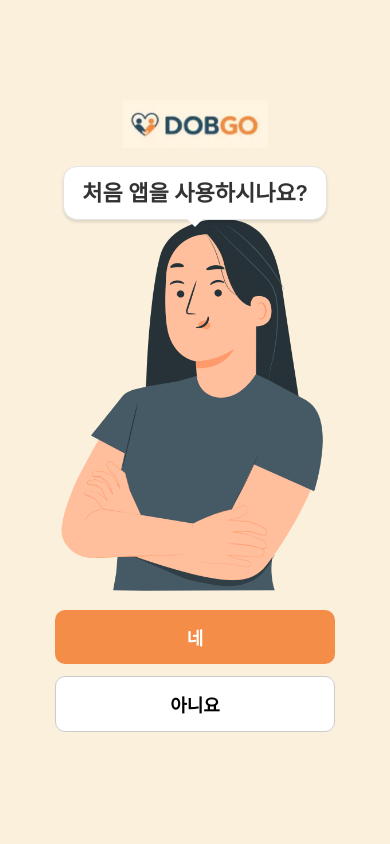
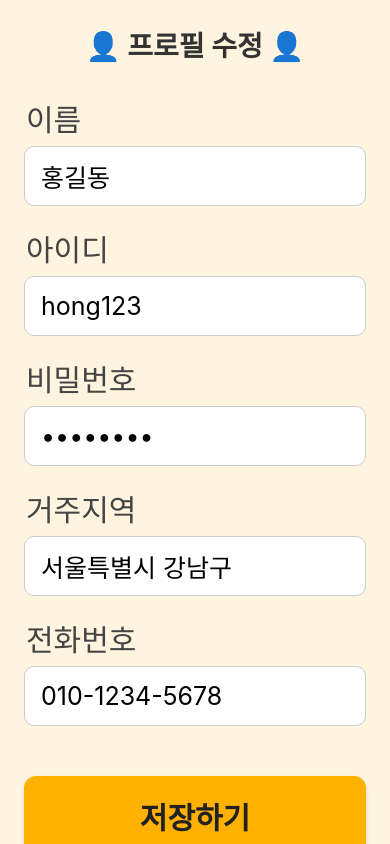
Before and after one commit to capstone2025-team7/mobile-app, a React Native app: screen /EditProfile in a window 390 px wide. Before the commit this address had no page. Built offline with nearby package versions, Linux system fonts and the light colour scheme; what react-native-geocoding would draw is missing.

Commit message:
마이페이지(수정,탈퇴,로그아웃)

```diff
--- a/package.json
+++ b/package.json
@@ -9,10 +9,12 @@
     "web": "expo start --web"
   },
   "dependencies": {
+    "@react-native-async-storage/async-storage": "^2.2.0",
     "@react-navigation/bottom-tabs": "^7.4.6",
     "@react-navigation/native": "^7.1.17",
     "@react-navigation/native-stack": "^7.3.25",
     "expo": "53.0.20",
+    "expo-location": "~18.1.6",
     "expo-status-bar": "~2.2.3",
     "react": "19.0.0",
     "react-native": "0.79.5",
@@ -22,8 +24,7 @@
     "react-native-reanimated": "~3.17.4",
     "react-native-safe-area-context": "5.4.0",
     "react-native-screens": "~4.11.1",
-    "react-native-vector-icons": "^10.3.0",
-    "expo-location": "~18.1.6"
+    "react-native-vector-icons": "^10.3.0"
   },
   "devDependencies": {
     "@babel/core": "^7.20.0"
--- /dev/null
+++ b/screens/EditProfileScreen.js
@@ -0,0 +1,145 @@
+import React, { useState } from 'react';
+import {
+  View,
+  Text,
+  TextInput,
+  StyleSheet,
+  TouchableOpacity,
+  Alert,
+  ScrollView,
+} from 'react-native';
+
+export default function EditProfileScreen() {
+  // 기본값 세팅 (예: 로그인된 유저 정보라고 가정)
+  const [name, setName] = useState('홍길동');
+  const [userId, setUserId] = useState('hong123');
+  const [password, setPassword] = useState('12345678');
+  const [region, setRegion] = useState('서울특별시 강남구');
+  const [phone, setPhone] = useState('010-1234-5678');
+
+  const handleSave = () => {
+    Alert.alert(
+      '✅ 저장 완료',
+      `이름: ${name}\n아이디: ${userId}\n비밀번호: ${password}\n거주지역: ${region}\n전화번호: ${phone}`
+    );
+    // TODO: 서버 전송 or AsyncStorage 저장 등
+  };
+
+  return (
+    <ScrollView contentContainerStyle={styles.scrollContainer}>
+      <View style={styles.container}>
+        <Text style={styles.title}>👤 프로필 수정 👤</Text>
+
+        <View style={styles.field}>
+          <Text style={styles.label}>이름</Text>
+          <TextInput
+            style={styles.input}
+            value={name}
+            onChangeText={setName}
+            placeholder="이름을 입력하세요"
+          />
+        </View>
+
+        <View style={styles.field}>
+          <Text style={styles.label}>아이디</Text>
+          <TextInput
+            style={styles.input}
+            value={userId}
+            onChangeText={setUserId}
+            placeholder="아이디를 입력하세요"
+            autoCapitalize="none"
+          />
+        </View>
+
+        <View style={styles.field}>
+          <Text style={styles.label}>비밀번호</Text>
+          <TextInput
+            style={styles.input}
+            value={password}
+            onChangeText={setPassword}
+            placeholder="비밀번호를 입력하세요"
+            secureTextEntry
+          />
+        </View>
+
+        <View style={styles.field}>
+          <Text style={styles.label}>거주지역</Text>
+          <TextInput
+            style={styles.input}
+            value={region}
+            onChangeText={setRegion}
+            placeholder="거주지역을 입력하세요"
+          />
+        </View>
+
+        <View style={styles.field}>
+          <Text style={styles.label}>전화번호</Text>
+          <TextInput
+            style={styles.input}
+            value={phone}
+            onChangeText={setPhone}
+            placeholder="전화번호를 입력하세요"
+            keyboardType="phone-pad"
+          />
+        </View>
+
+        <TouchableOpacity style={styles.button} onPress={handleSave}>
+          <Text style={styles.buttonText}> 저장하기 </Text>
+        </TouchableOpacity>
+      </View>
+    </ScrollView>
+  );
+}
+
+const styles = StyleSheet.create({
+  scrollContainer: {
+    flexGrow: 1,
+    backgroundColor: '#FFF4E0',
+  },
+  container: {
+    padding: 24,
+    paddingBottom: 40,
+  },
+  title: {
+    fontSize: 28,
+    fontWeight: 'bold',
+    color: '#333',
+    marginBottom: 32,
+    textAlign: 'center',
+  },
+  field: {
+    marginBottom: 20,
+  },
+  label: {
+    fontSize: 30,
+    color: '#444',
+    marginBottom: 6,
+    marginLeft: 2,
+  },
+  input: {
+    backgroundColor: '#fff',
+    paddingVertical: 14,
+    paddingHorizontal: 16,
+    borderRadius: 10,
+    borderWidth: 1,
+    borderColor: '#ccc',
+    fontSize: 25,
+  },
+  button: {
+    backgroundColor: '#FFB100',
+    paddingVertical: 18,
+    borderRadius: 12,
+    alignItems: 'center',
+    marginTop: 30,
+    elevation: 4,
+    shadowColor: '#000',
+    shadowOpacity: 0.1,
+    shadowOffset: { width: 0, height: 2 },
+    shadowRadius: 4,
+  },
+  buttonText: {
+    fontSize: 30,
+    fontWeight: 'bold',
+    color: '#222',
+  },
+});
--- a/screens/HomeScreen.js
+++ b/screens/HomeScreen.js
@@ -1,23 +1,21 @@
-// screens/HomeScreen.js
 import React, { useMemo } from 'react';
 import {
   View,
   Text,
   StyleSheet,
   TouchableOpacity,
-  Image,
   ScrollView,
   SafeAreaView,
   StatusBar,
 } from 'react-native';
-import Icon from 'react-native-vector-icons/Ionicons'; // 설치: yarn add react-native-vector-icons
+import Icon from 'react-native-vector-icons/Ionicons';
+import MaterialIcons from 'react-native-vector-icons/MaterialIcons';
 import colors from '../styles/colors';
 import g from '../styles/global';
 
 export default function HomeScreen({ navigation, route }) {
   const userName = route?.params?.name ?? 'DOBGO 회원';
 
-  // 요일/날짜 포맷 (ko)
   const todayInfo = useMemo(() => {
     const now = new Date();
     const d = now.getDate();
@@ -25,7 +23,6 @@ export default function HomeScreen({ navigation, route }) {
     return { day: d, weekday };
   }, []);
 
-  // 데모용 일정 데이터 (실제 데이터 연동 시 교체)
   const todaySchedule = useMemo(
     () => ({
       title: '게이트볼',
@@ -39,26 +36,16 @@ export default function HomeScreen({ navigation, route }) {
     <SafeAreaView style={[styles.safe, { backgroundColor: colors.ivory }]}>
       <StatusBar barStyle="dark-content" />
       <ScrollView contentContainerStyle={styles.container}>
+
         {/* 상단 앱바 */}
         <View style={styles.appBar}>
           <View style={styles.logoWrap}>
-            {/* 로고 이미지가 있을 경우 주석 해제하고 경로 수정
-            <Image source={require('../assets/logo.png')} style={styles.logoImg} resizeMode="contain" />
-            */}
             <Icon name="heart" size={18} color={colors.orange} style={{ marginRight: 6 }} />
             <Text style={styles.logoText}>
               <Text style={{ color: '#333' }}>DOB</Text>
               <Text style={{ color: colors.orange }}>GO</Text>
             </Text>
           </View>
-
-          <TouchableOpacity
-            style={styles.appBarBtn}
-            onPress={() => navigation.navigate('Notifications')}
-            accessibilityLabel="알림"
-          >
-            <Icon name="notifications-outline" size={22} color="#333" />
-          </TouchableOpacity>
         </View>
 
         {/* 환영 인사 */}
@@ -97,9 +84,8 @@ export default function HomeScreen({ navigation, route }) {
           <FeatureCard
             icon="construct-outline"
             label="부가기능"
-            onPress={() => navigation.navigate('SubScreen')} // ✅ 수정된 부분
+            onPress={() => navigation.navigate('SubScreen')}
           />
-          {/* 오늘 일정 카드(확장) */}
           <TouchableOpacity
             style={[styles.card, styles.scheduleCard]}
             activeOpacity={0.9}
@@ -121,7 +107,7 @@ export default function HomeScreen({ navigation, route }) {
           </TouchableOpacity>
         </View>
 
-        {/* 빠른 동작(CTA) */}
+        {/* 빠른 동작 */}
         <View style={{ marginTop: 16 }}>
           <TouchableOpacity
             style={[g.mainButton, styles.ctaBtn]}
@@ -135,7 +121,18 @@ export default function HomeScreen({ navigation, route }) {
           </TouchableOpacity>
         </View>
 
-        {/* 마진 */}
+        {/* ✅ 하단 마이페이지 버튼 */}
+        <View style={{ marginTop: 12 }}>
+          <TouchableOpacity
+            style={[g.mainButton, styles.mypageBtn]}
+            onPress={() => navigation.navigate('MyPage')}
+            activeOpacity={0.9}
+          >
+            <MaterialIcons name="person-outline" size={18} color="#fff" />
+            <Text style={[g.mainButtonText, { marginLeft: 8 }]}>마이페이지</Text>
+          </TouchableOpacity>
+        </View>
+
         <View style={{ height: 24 }} />
       </ScrollView>
     </SafeAreaView>
@@ -161,7 +158,6 @@ const styles = StyleSheet.create({
     backgroundColor: colors.ivory,
   },
 
-  /* AppBar */
   appBar: {
     flexDirection: 'row',
     alignItems: 'center',
@@ -172,23 +168,12 @@ const styles = StyleSheet.create({
     flexDirection: 'row',
     alignItems: 'center',
   },
-  logoImg: { width: 84, height: 24 },
   logoText: { fontSize: 22, fontWeight: '800', letterSpacing: 0.2 },
-  appBarBtn: {
-    width: 36,
-    height: 36,
-    alignItems: 'center',
-    justifyContent: 'center',
-    borderRadius: 10,
-    backgroundColor: 'rgba(0,0,0,0.04)',
-  },
 
-  /* Greeting */
   greetWrap: { marginTop: 6, marginBottom: 14 },
   greetTitle: { fontSize: 20, fontWeight: '700', color: '#222' },
   greetSub: { fontSize: 14, color: '#6B7280', marginTop: 4 },
 
-  /* Banner */
   banner: {
     backgroundColor: '#fff',
     borderRadius: 18,
@@ -206,7 +191,6 @@ const styles = StyleSheet.create({
   bannerTitle: { fontSize: 15, fontWeight: '700' },
   bannerText: { marginTop: 8, fontSize: 13.5, color: '#4B5563', lineHeight: 19 },
 
-  /* Grid */
   grid: {
     flexDirection: 'row',
     flexWrap: 'wrap',
@@ -214,7 +198,6 @@ const styles = StyleSheet.create({
     rowGap: 14,
   },
 
-  /* Card */
   card: {
     width: '48%',
     backgroundColor: '#fff',
@@ -236,12 +219,11 @@ const styles = StyleSheet.create({
     borderRadius: 12,
     alignItems: 'center',
     justifyContent: 'center',
-    backgroundColor: 'rgba(255,149,0,0.12)', // 오렌지 라이트
+    backgroundColor: 'rgba(255,149,0,0.12)',
     marginBottom: 10,
   },
   cardText: { fontSize: 16, fontWeight: '700', color: '#111' },
 
-  /* Schedule card */
   scheduleCard: { paddingBottom: 16 },
   scheduleHeader: {
     width: '100%',
@@ -261,7 +243,6 @@ const styles = StyleSheet.create({
   scheduleTitle: { fontSize: 15, fontWeight: '700', color: '#111' },
   scheduleTime: { fontSize: 13, color: '#6B7280', marginTop: 4 },
 
-  /* CTA button */
   ctaBtn: {
     flexDirection: 'row',
     alignItems: 'center',
@@ -269,4 +250,14 @@ const styles = StyleSheet.create({
     paddingVertical: 14,
     borderRadius: 14,
   },
+
+  // ✅ 마이페이지 하단 버튼 스타일
+  mypageBtn: {
+    flexDirection: 'row',
+    alignItems: 'center',
+    justifyContent: 'center',
+    paddingVertical: 14,
+    borderRadius: 14,
+    backgroundColor: colors.orange,
+  },
 });
--- /dev/null
+++ b/screens/MyPage.js
@@ -0,0 +1,81 @@
+import React from 'react';
+import { View, Text, StyleSheet, TouchableOpacity, Alert } from 'react-native';
+import { useNavigation } from '@react-navigation/native';
+import AsyncStorage from '@react-native-async-storage/async-storage';
+
+export default function MyPage() {
+  const navigation = useNavigation();
+
+  const handleLogout = async () => {
+    try {
+      // 로그인 정보 초기화 (예: 토큰 삭제)
+      await AsyncStorage.removeItem('userToken');
+
+      Alert.alert('로그아웃 되었습니다.');
+
+      // OnboardingScreen으로 이동
+      navigation.reset({
+        index: 0,
+        routes: [{ name: 'Onboarding' }], // ❗ 스택 초기화 + Onboarding으로 이동
+      });
+    } catch (error) {
+      Alert.alert('로그아웃 실패', error.message);
+    }
+  };
+
+  const handlePress = (type) => {
+    Alert.alert(`${type} 버튼이 눌렸습니다.`);
+  };
+
+  return (
+    <View style={styles.container}>
+      <View style={styles.buttonContainer}>
+        <TouchableOpacity
+          style={styles.button}
+          onPress={() => navigation.navigate('EditProfile')}
+        >
+          <Text style={styles.buttonText}>👤 프로필 수정 👤</Text>
+        </TouchableOpacity>
+
+        <TouchableOpacity style={styles.button} onPress={handleLogout}>
+          <Text style={styles.buttonText}>🚪 로그아웃 🚪</Text>
+        </TouchableOpacity>
+
+       <TouchableOpacity  style={styles.button} onPress={() => navigation.navigate('Withdrawal')}>
+       <Text style={styles.buttonText}>❌ 탈퇴 ❌</Text>
+      </TouchableOpacity>
+      </View>
+    </View>
+  );
+}
+
+const styles = StyleSheet.create({
+  container: {
+    flex: 1,
+    backgroundColor: '#FFF4E0',
+    justifyContent: 'center',
+    alignItems: 'center',
+    paddingHorizontal: 24,
+  },
+  buttonContainer: {
+    width: '100%',
+  },
+  button: {
+    width: '100%',
+    backgroundColor: '#FFB100',
+    paddingVertical: 40,
+    borderRadius: 12,
+    marginBottom: 28,
+    alignItems: 'center',
+    elevation: 3,
+    shadowColor: '#000',
+    shadowOpacity: 0.1,
+    shadowOffset: { width: 0, height: 2 },
+    shadowRadius: 4,
+  },
+  buttonText: {
+    color: '#222',
+    fontSize: 30,
+    fontWeight: 'bold',
+  },
+});
--- /dev/null
+++ b/screens/WithdrawalScreen.js
@@ -0,0 +1,91 @@
+import React from 'react';
+import { View, Text, StyleSheet, TouchableOpacity, Alert } from 'react-native';
+import { useNavigation } from '@react-navigation/native';
+
+export default function WithdrawalScreen() {
+  const navigation = useNavigation();
+
+  const handleWithdrawal = () => {
+    Alert.alert(
+      '정말 탈퇴하시겠습니까?',
+      '탈퇴 시 모든 정보가 삭제됩니다.',
+      [
+        { text: '취소', style: 'cancel' },
+        {
+          text: '탈퇴',
+          style: 'destructive',
+          onPress: () => {
+            // TODO: 실제 탈퇴 처리 로직 추가
+            Alert.alert('탈퇴되었습니다.');
+            navigation.reset({
+              index: 0,
+              routes: [{ name: 'Onboarding' }],
+            });
+          },
+        },
+      ]
+    );
+  };
+
+  return (
+    <View style={styles.container}>
+      <Text style={styles.title}>회원 탈퇴</Text>
+      <Text style={styles.description}>
+        정말 탈퇴하시겠습니까?{'\n'}탈퇴 시 모든 데이터가 삭제됩니다.
+      </Text>
+
+      <TouchableOpacity style={styles.button} onPress={handleWithdrawal}>
+        <Text style={styles.buttonText}>❌ 탈퇴하기</Text>
+      </TouchableOpacity>
+
+      <TouchableOpacity
+        style={[styles.button, styles.cancelButton]}
+        onPress={() => navigation.goBack()}
+      >
+        <Text style={styles.cancelText}>← 돌아가기</Text>
+      </TouchableOpacity>
+    </View>
+  );
+}
+
+const styles = StyleSheet.create({
+  container: {
+    flex: 1,
+    backgroundColor: '#FFF4E0',
+    padding: 24,
+    justifyContent: 'center',
+  },
+  title: {
+    fontSize: 40,
+    fontWeight: 'bold',
+    textAlign: 'center',
+    marginBottom: 24,
+    color: '#333',
+  },
+  description: {
+    fontSize: 20,
+    color: '#555',
+    textAlign: 'center',
+    lineHeight: 24,
+    marginBottom: 40,
+  },
+  button: {
+    backgroundColor: '#FF6B6B',
+    paddingVertical: 16,
+    borderRadius: 10,
+    alignItems: 'center',
+    marginBottom: 20,
+  },
+  buttonText: {
+    color: '#fff',
+    fontSize: 30,
+    fontWeight: 'bold',
+  },
+  cancelButton: {
+    backgroundColor: '#ddd',
+  },
+  cancelText: {
+    color: '#333',
+    fontSize: 30,
+  },
+});
```
Also changed, not shown: App.js (+13 -0 lines), screens/MedicineNewScreen.js (line endings or trailing spaces), 1 other file (tests, documents, lock files or other folders).
